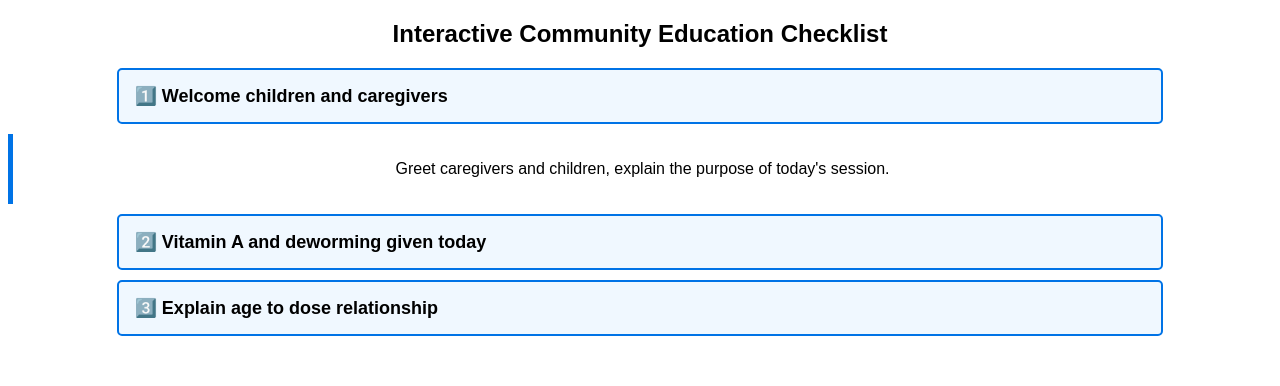
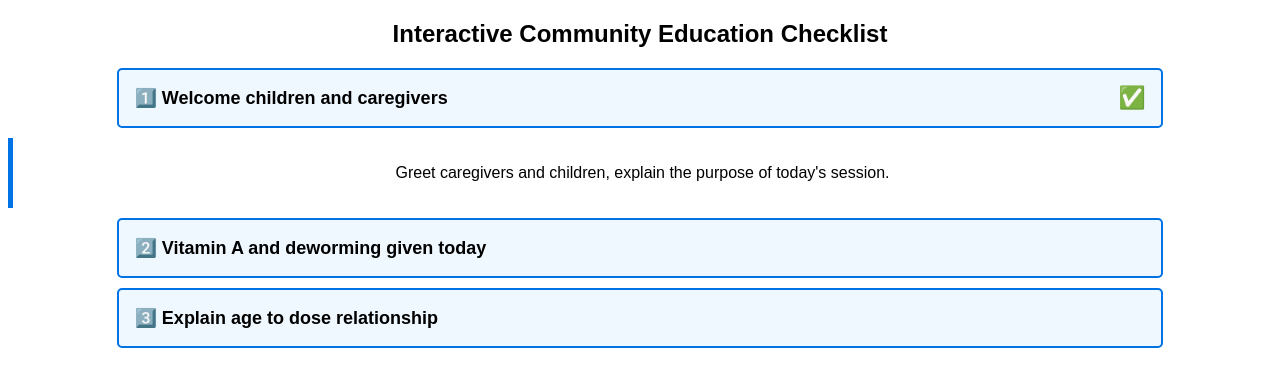
Before and after one commit to kwillisVA/docebo-checklist, a plain HTML site: page index.html in a window 1280 px wide. Both pictures are taken after a click on the element "1️⃣ Welcome children and caregivers". Drawn offline with Linux system fonts and the light colour scheme.

Commit message:
Update index.html

```diff
--- a/index.html
+++ b/index.html
@@ -20,6 +20,9 @@
             background-color: #f0f8ff;
             text-align: left;
             font-weight: bold;
+            display: flex;
+            justify-content: space-between;
+            align-items: center;
         }
         .step:hover {
             background-color: #e0f0ff;
@@ -34,34 +37,53 @@
         .active {
             display: block;
         }
+        .checkmark {
+            font-size: 22px;
+            color: green;
+            visibility: hidden;
+        }
+        .completed .checkmark {
+            visibility: visible;
+        }
     </style>
 </head>
 <body>
 
     <h2>Interactive Community Education Checklist</h2>
 
-    <div class="step" onclick="toggleStep('step1')">1️⃣ Welcome children and caregivers</div>
+    <div class="step" onclick="toggleStep('step1', this)">
+        1️⃣ Welcome children and caregivers
+        <span class="checkmark">✅</span>
+    </div>
     <div id="step1" class="content">
         <p>Greet caregivers and children, explain the purpose of today's session.</p>
     </div>
 
-    <div class="step" onclick="toggleStep('step2')">2️⃣ Vitamin A and deworming given today</div>
+    <div class="step" onclick="toggleStep('step2', this)">
+        2️⃣ Vitamin A and deworming given today
+        <span class="checkmark">✅</span>
+    </div>
     <div id="step2" class="content">
         <p>Provide the correct dose of **Vitamin A** and **deworming medication**.</p>
     </div>
 
-    <div class="step" onclick="toggleStep('step3')">3️⃣ Explain age to dose relationship</div>
+    <div class="step" onclick="toggleStep('step3', this)">
+        3️⃣ Explain age to dose relationship
+        <span class="checkmark">✅</span>
+    </div>
     <div id="step3" class="content">
         <p>Use visuals to explain the correct dosage for each age group.</p>
     </div>
 
     <script>
-        function toggleStep(stepId) {
+        function toggleStep(stepId, element) {
             var content = document.getElementById(stepId);
             if (content.style.display === "block") {
                 content.style.display = "none";
+                element.classList.remove("completed");
             } else {
                 content.style.display = "block";
+                element.classList.add("completed");
             }
         }
     </script>
```
